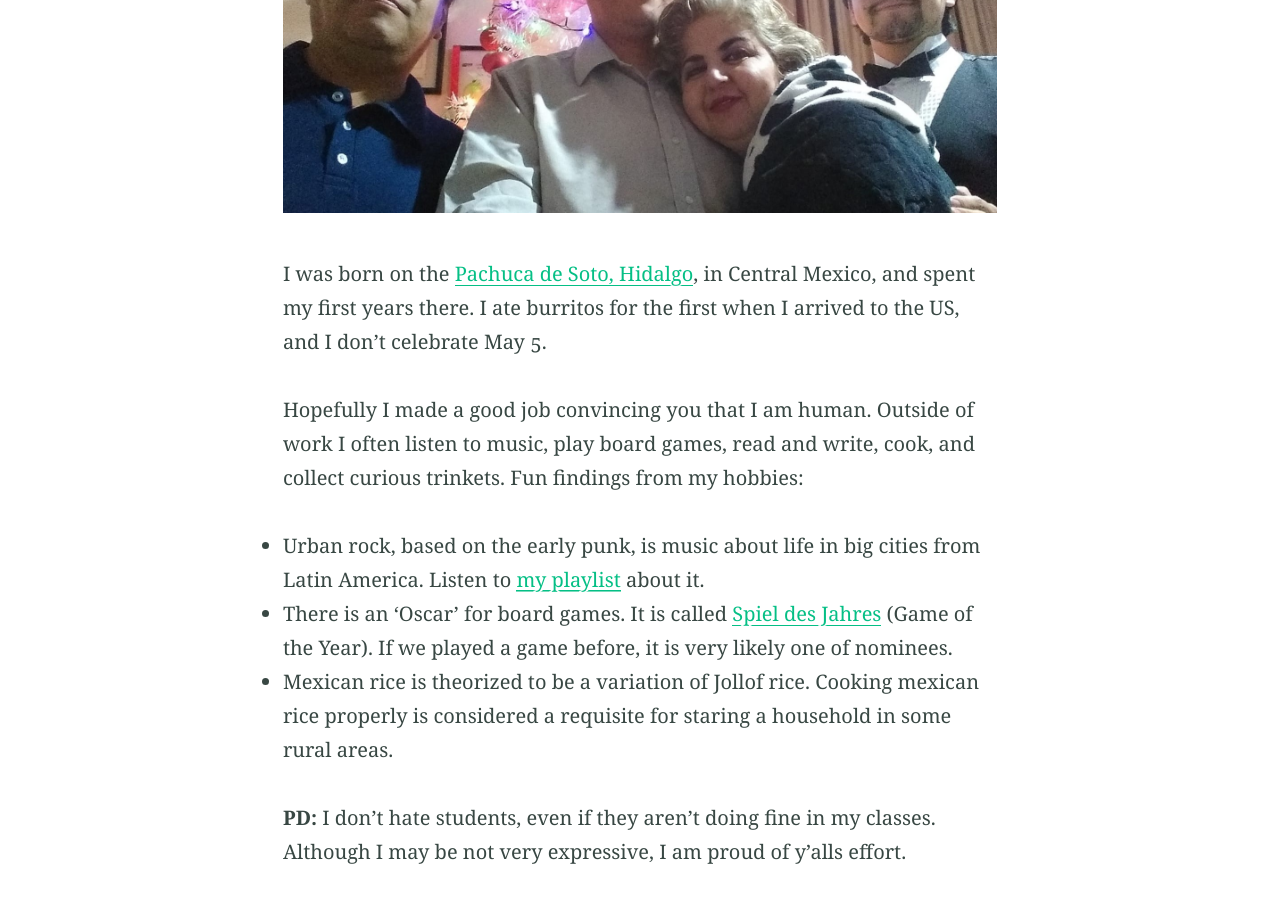
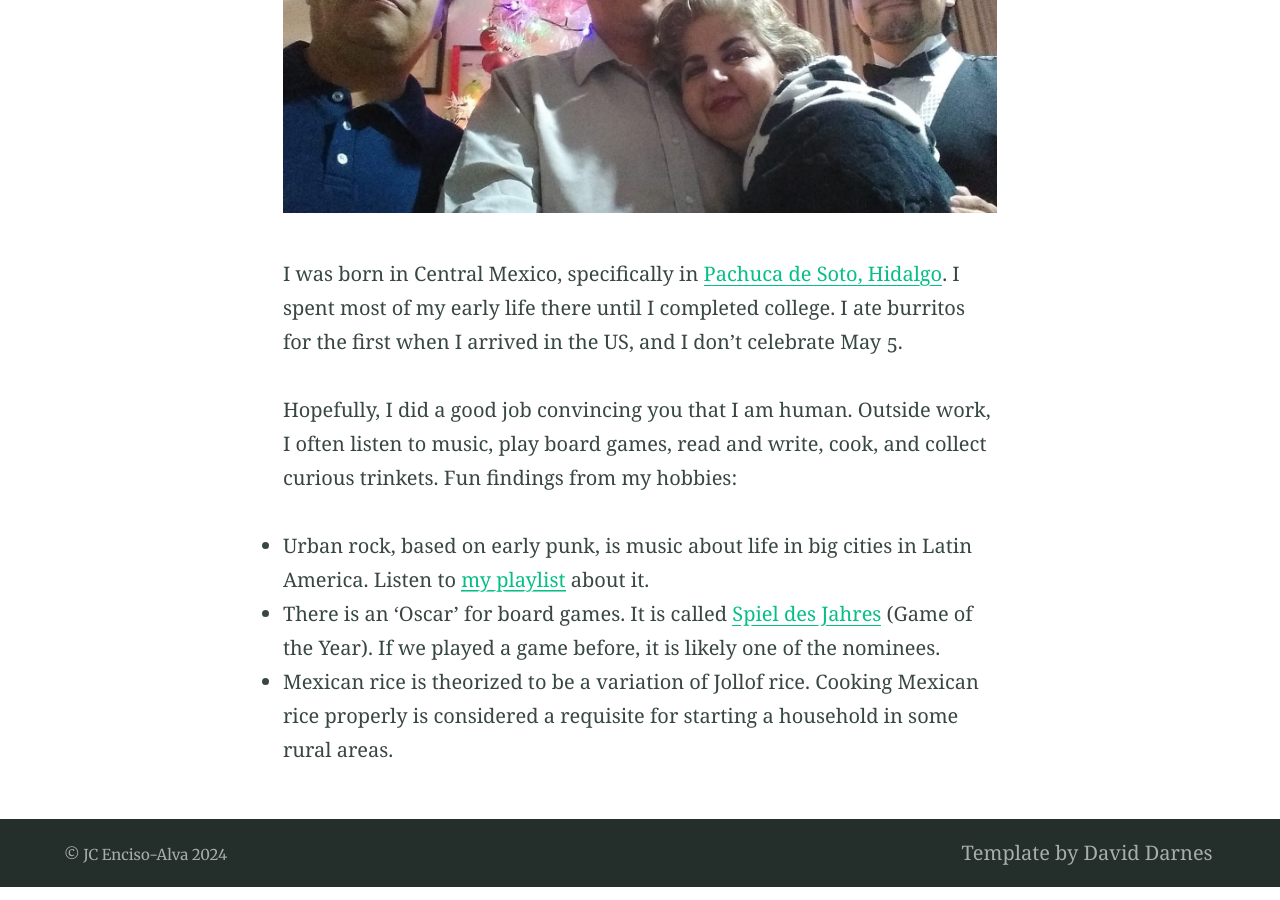
Before and after one commit to EncisoAlva/EncisoAlva.github.io, a Jekyll site: the page built from about.md, in a window 1280 px wide and 900 px high, scrolled down 1134 px. Built offline with Jekyll 4.4.1, drawn with Linux system fonts in a browser that asks for light colours.

Commit message:
Grammar checks
Using Grammarly. I don't know why I didn't used it before.

```diff
--- a/about.md
+++ b/about.md
@@ -13,17 +13,13 @@ I also have a brother, Erick Ricardo Enciso-Alva. Here is a family picture of us
 
 ![Family of Prof Enciso-Alva during a holiday.](https://github.com/EncisoAlva/EncisoAlva.github.io/blob/main/img/family.jpg?raw=true)
 
-I was born on the [Pachuca de Soto, Hidalgo](https://en.wikipedia.org/wiki/Pachuca), in Central Mexico, and spent my first years there.
-I ate burritos for the first when I arrived to the US, and I don't celebrate May 5.
+I was born in Central Mexico, specifically in [Pachuca de Soto, Hidalgo](https://en.wikipedia.org/wiki/Pachuca). I spent most of my early life there until I completed college.
+I ate burritos for the first when I arrived in the US, and I don't celebrate May 5.
 
-Hopefully I made a good job convincing you that I am human.
-Outside of work I often listen to music, play board games, read and write, cook, and collect curious trinkets.
+Hopefully, I did a good job convincing you that I am human.
+Outside work, I often listen to music, play board games, read and write, cook, and collect curious trinkets.
 Fun findings from my hobbies:
 
-* Urban rock, based on the early punk, is music about life in big cities from Latin America. Listen to [my playlist](https://open.spotify.com/playlist/6n2246dw0TA2m6GvpSwbXc?si=2a58573913bb4266) about it.
-* There is an 'Oscar' for board games. It is called [Spiel des Jahres](https://www.spiel-des-jahres.de/en/games/) (Game of the Year). If we played a game before, it is very likely one of nominees.
-* Mexican rice is theorized to be a variation of Jollof rice. Cooking  mexican rice properly is considered a requisite for staring a household in some rural areas.
-
-
-
-**PD:** I don't hate students, even if they aren't doing fine in my classes. Although I may be not very expressive, I am proud of y'alls effort.
+* Urban rock, based on early punk, is music about life in big cities in Latin America. Listen to [my playlist](https://open.spotify.com/playlist/6n2246dw0TA2m6GvpSwbXc?si=2a58573913bb4266) about it.
+* There is an 'Oscar' for board games. It is called [Spiel des Jahres](https://www.spiel-des-jahres.de/en/games/) (Game of the Year). If we played a game before, it is likely one of the nominees.
+* Mexican rice is theorized to be a variation of Jollof rice. Cooking Mexican rice properly is considered a requisite for starting a household in some rural areas.
```
Also changed, not shown: index.md (+7 -7 lines), research.md (+9 -8 lines).
